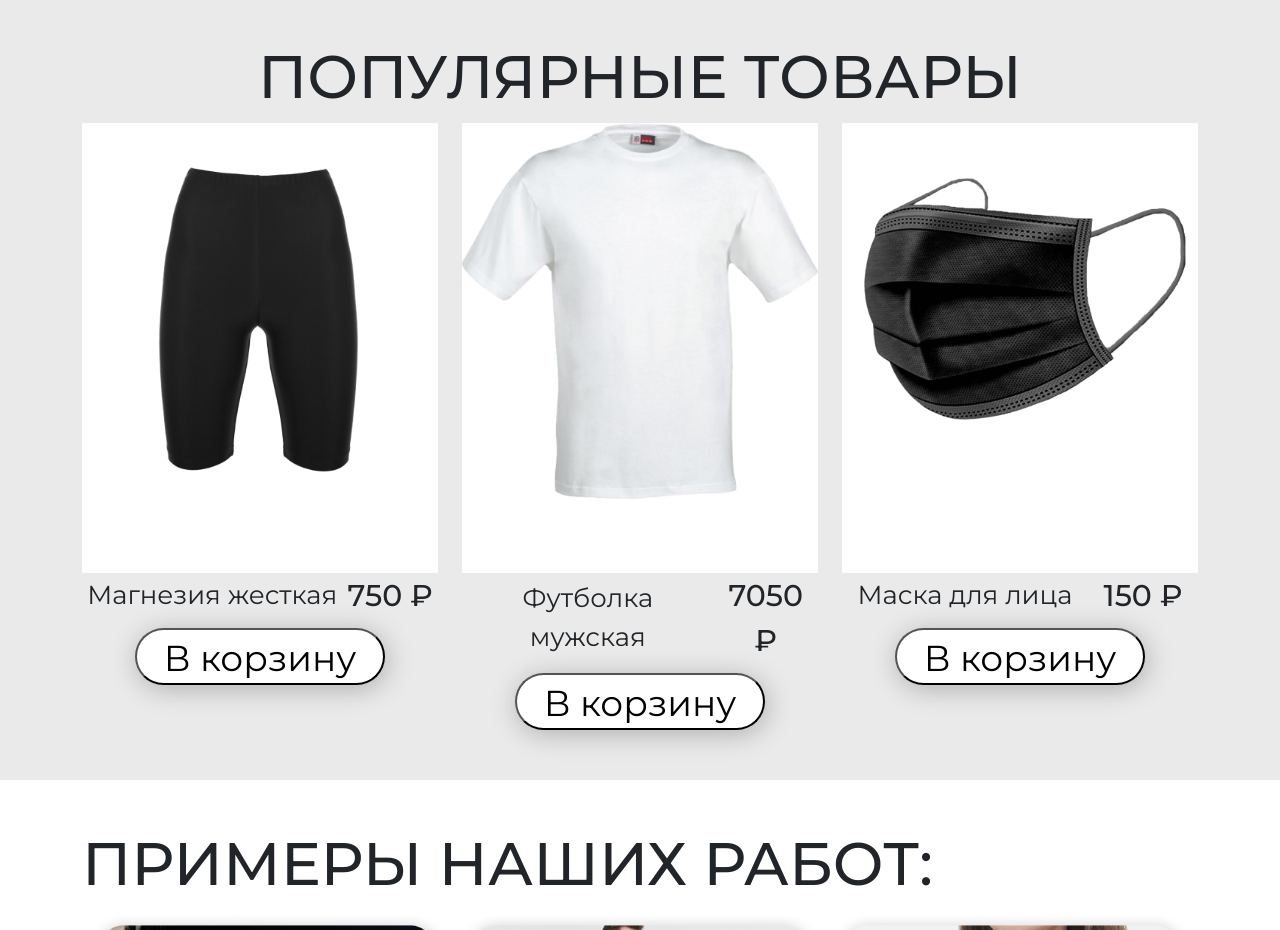
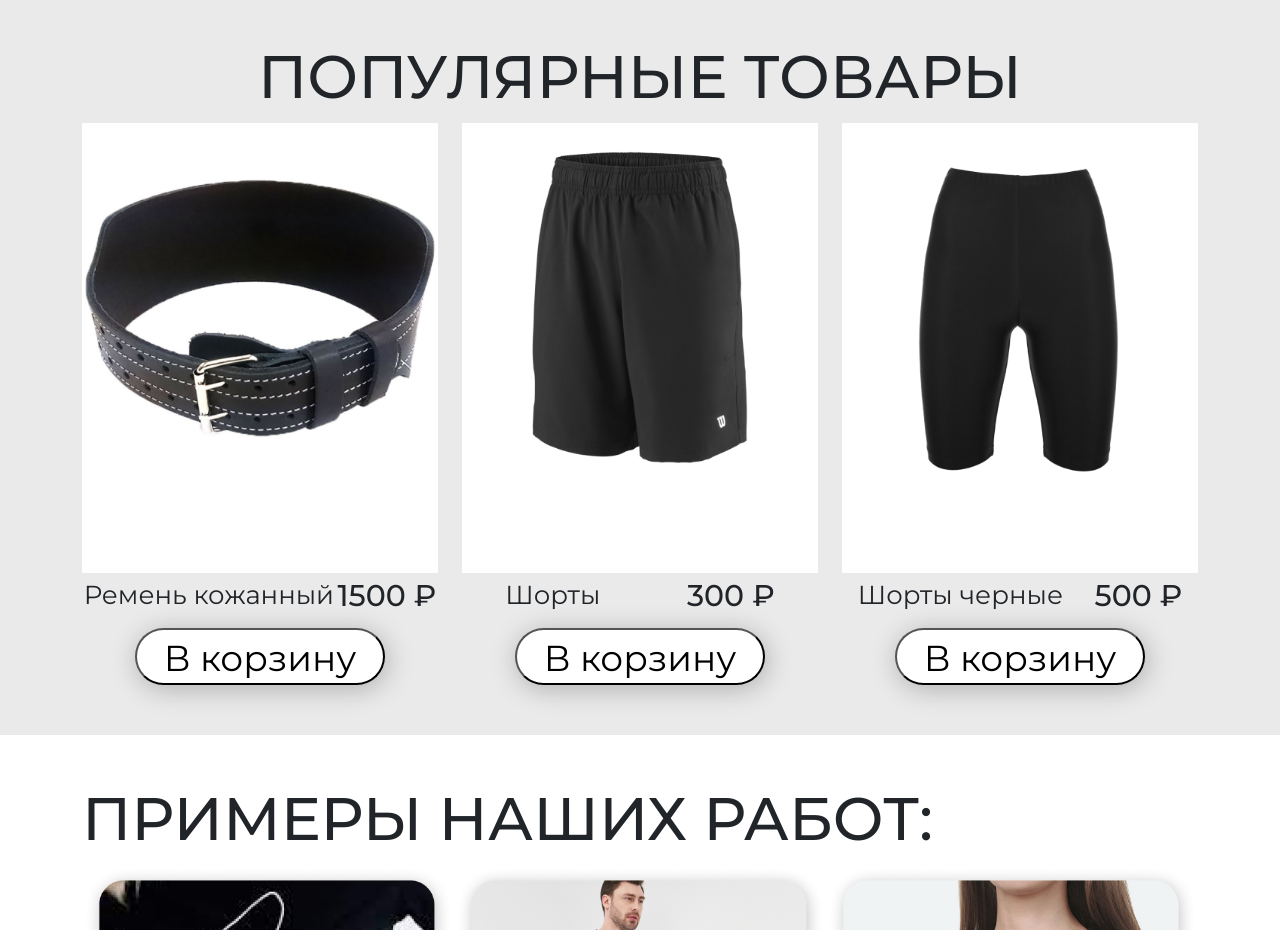
Before and after one commit to REGEMLER/ClothingStore, a React (Create React App) app: page / in a window 1280 px wide. Shown: the part 1860-2790 px from the top of the page. Built offline with nearby package versions, Linux system fonts and the light colour scheme.

Commit message:
added random popular

```diff
--- a/src/Components/Popular.jsx
+++ b/src/Components/Popular.jsx
@@ -1,48 +1,46 @@
 import React from "react";
-import { Container, Row, Col} from "react-bootstrap";
+import { Container, Row} from "react-bootstrap";
 import cls from "../Styles/Delivery.modules.scss";
+import {PopularItem} from "../Components/PopularItem";
 import bickl from "../IMG/bickl.png";
 import tShort from "../IMG/t-short.png";
 import mask from "../IMG/mask.png";
+import boots from "../IMG/boots.png";
+import equip from "../IMG/equip.png";
+import legg from "../IMG/legg.png";
+import majka from "../IMG/majka.png";
+import shorts from "../IMG/shorts.png";
 
  export const Popular =() => {
+
+    const examplesArr = [{id: new Date(), image: bickl, name: "Шорты черные", price: "500"},
+                      {id: new Date(), image: tShort, name: "Футболка мужская", price: "700"},
+                      {id: new Date(), image: mask, name: "Маска для лица", price: "100"},
+                      {id: new Date(), image: boots, name: "Обувь", price: "400"},
+                      {id: new Date(), image: equip, name: "Ремень кожанный", price: "1500"},
+                      {id: new Date(), image: legg, name: "Леггинсы", price: "860"},
+                      {id: new Date(), image: majka, name: "майка белая", price: "200"},
+                      {id: new Date(), image: shorts, name: "Шорты", price: "300"}
+        ];
+    let arrSorted =  examplesArr.sort(()=> Math.random()-0.5);
+    let arrDisplay = arrSorted.slice(0,3);
+
+
     return(
         <section>
             <Container fluid="md">
                 <h2>Популярные товары</h2>
                 <Row>
-                    <Col>
-                        <div className="popularImg"><img src={bickl}></img></div>
-                        <div className="popularContent">
-                            <div className="popularText">
-                                <p className="popularTitle">Магнезия жесткая</p>
-                                <p className="popularPrice">750 ₽</p>
-                            </div>
-                            <button>В корзину</button>
-                        </div>
-                    </Col>
-                    <Col>
-                        <div className="popularImg"><img src={tShort}></img></div>
-                        <div className="popularContent">
-                        <div className="popularText">
-                                <p className="popularTitle">Футболка мужская</p>
-                                <p className="popularPrice">7050 ₽</p>
-                            </div>
-                            <button>В корзину</button>
-                        </div>
-                    </Col>
-                    <Col>
-                        <div className="popularImg"><img src={mask}></img></div>
-                        <div className="popularContent">
-                        <div className="popularText">
-                                <p className="popularTitle">Маска для лица</p>
-                                <p className="popularPrice">150 ₽</p>
-                            </div>
-                            <button>В корзину</button>
-                        </div>
-                    </Col>
+                {arrDisplay.map(popular => {
+                    return (
+                     <PopularItem key={popular.id}
+                      img={popular.image}
+                      name={popular.name}
+                      price={popular.price}
+                     />
+                            )
+                })}
                 </Row>
-
             </Container>
         </section>
     )
--- /dev/null
+++ b/src/Components/PopularItem.jsx
@@ -0,0 +1,18 @@
+import React from "react";
+import {Col} from "react-bootstrap";
+import cls from "../Styles/Delivery.modules.scss";
+
+export const PopularItem = ({id,img,name,price}) => {
+    return(
+        <Col key={id}>
+            <div className="popularImg"><img src={img}></img></div>
+                <div className="popularContent">
+                    <div className="popularText">
+                        <p className="popularTitle">{name}</p>
+                        <p className="popularPrice">{price} ₽</p>
+                    </div>
+                    <button>В корзину</button>
+                </div>
+        </Col>
+    )
+}
--- a/src/Pages/Servis.jsx
+++ b/src/Pages/Servis.jsx
@@ -2,6 +2,7 @@ import React from "react";
 import {Subtitle} from "../Components/Subtitle";
 import {Examples} from "../Components/Examples";
 import {Questions} from "../Components/Questions";
+import {Popular} from "../Components/Popular";
 import {Requiz} from "../Components/Requiz";
 import {Col, Container, Row, Button} from  "react-bootstrap";
 
@@ -30,6 +31,7 @@ const Servis = () => {
                 </Row>
             </Container>
             <Examples/>
+            <Popular/>
             <Requiz/>
             <Questions/>
         </>
```
